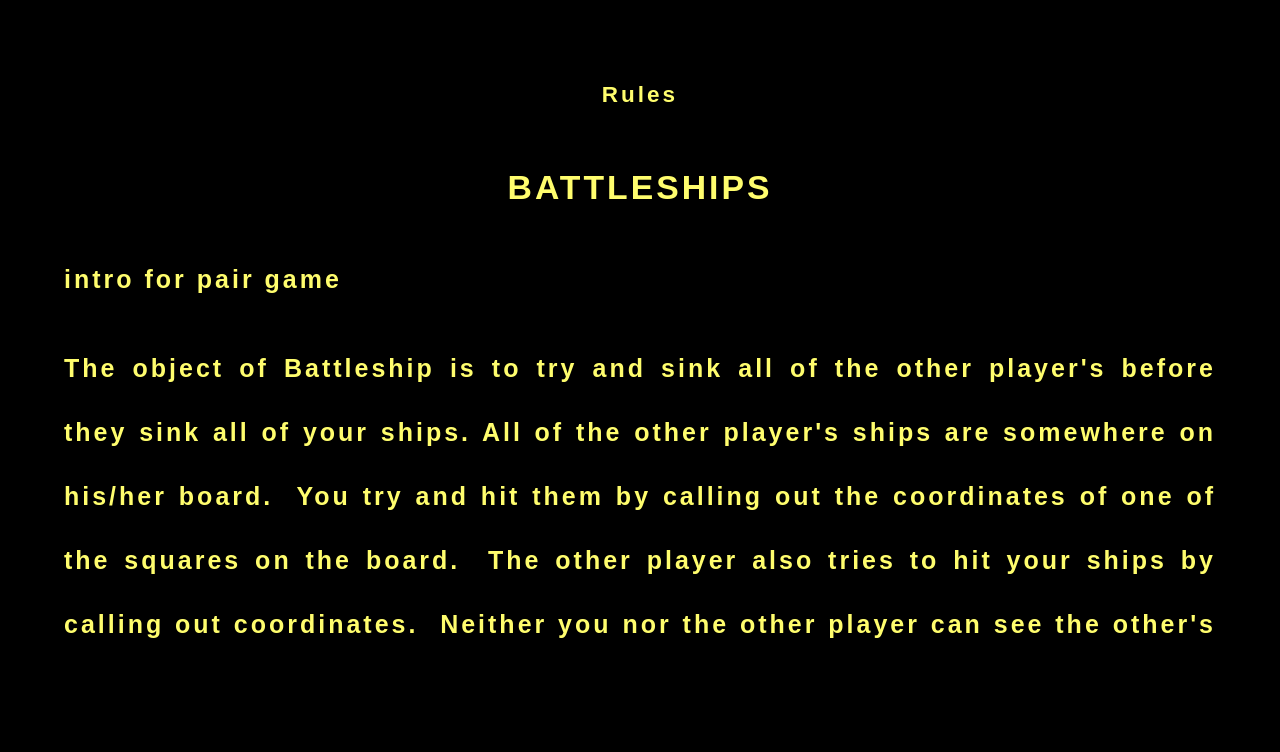
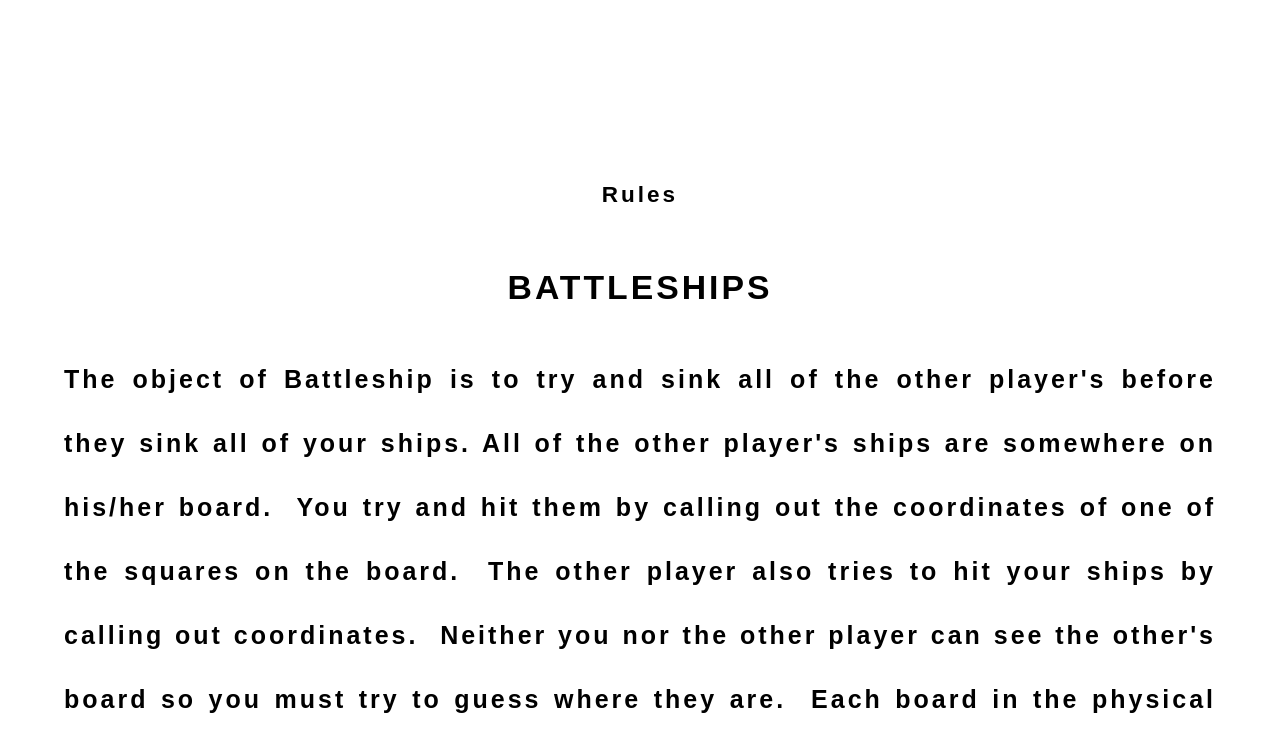
Before and after one commit to maqianlin2015/zilizhou-qianlinma-project2, a React (Create React App) app: page / in a window 1280 px wide. Shown: the top 752 px of the page. Built offline with nearby package versions, Linux system fonts and the light colour scheme.

Commit message:
updatecss

```diff
--- a/src/App.js
+++ b/src/App.js
@@ -13,7 +13,8 @@ const App = () => {
 	const [winner, setWinner] = useState(null);
 	let PlayerOne = CreatePlayer('human-player', 'human');
 	let PlayerTwo = CreatePlayer('ai-player', 'computer');
-	let timeout = 2000;
+	//update timeout from 2000 to 20//
+	let timeout = 20;
 
 	return (
 		<div>
--- a/src/components/Introduction.jsx
+++ b/src/components/Introduction.jsx
@@ -9,7 +9,7 @@ const Introduction = ({ setAppStatus }) => {
 	};
 
 	return (
-		<div className="fade">
+		<div className="fade" >
 			<section className="star-wars-intro" onClick={onSkipIntro}>
 				<div className="crawl">
 					<div className="title">
@@ -17,9 +17,9 @@ const Introduction = ({ setAppStatus }) => {
 						<h1>Battleships</h1>
 					</div>
 					{/* 格式不对，需要调格式 */}
-					<p>intro for pair game</p>
+					{/*<p>intro for pair game</p>*/}
 					<p>The object of Battleship is to try and sink all of the other player's before they sink all of your ships. All of the other player's ships are somewhere on his/her board.  You try and hit them by calling out the coordinates of one of the squares on the board.  The other player also tries to hit your ships by calling out coordinates.  Neither you nor the other player can see the other's board so you must try to guess where they are.  Each board in the physical game has two grids:  the lower (horizontal) section for the player's ships and the upper part (vertical during play) for recording the player's guesses.</p>
-					<p>intro for pair game</p>
+					{/*<p>intro for pair game</p>*/}
 					<br></br>
 					<p className="p-s">Click to the Game</p>
 				</div>
--- a/src/components/NewGame.jsx
+++ b/src/components/NewGame.jsx
@@ -18,15 +18,20 @@ const NewGame = ({ setAppStatus, setWinner }) => {
 			{/* <div className="new-game">
 				<div className="new-game-wrapper"></div>
 			</div> */}
-			{/* <button className="new-game-btn star-btn" onClick={onStartGame}> */}
+			{/* <button className="new-game-btn star-btn" onClick={onStartGame}> */
+			/*添加了div classname buttons和对应的intro.css style*/}
+			<div className="buttons">
 			<button className="" onClick={onStartNormalGame}>
 				Normal Game
 			</button>
+			{/*add space between two buttons*/}
+			<div id="divider" />
 			{/* <button className="start-free-player-game-btn star-btn" onClick={onStartGame}> */}
 			<button className="" onClick={onStartFreePlayerGame}>
 				{/* free player btn 还没有对应的comp+func，写完了normal回来改 */}
 				Free Player Game
 			</button>
+			</div>
 		</div>
 	);
 };
--- a/src/style/App.css
+++ b/src/style/App.css
@@ -45,7 +45,7 @@ header {
 html {
   width: 100%;
   height: 100%;
-  color: white;
+  color: black;
 }
 
 .gh-btn {
@@ -76,7 +76,7 @@ html {
 .new-game,
 .announcer {
   z-index: 10;
-  color: white;
+  color: black;
   position: absolute;
   top: 50vh;
   left: 50vw;
@@ -122,10 +122,10 @@ html {
 }
 
 .star-btn {
-  background-color: black;
+  /*background-color: black;*/
   border: 2px double white;
   border-radius: 5px;
-  color: white;
+  color: black;
   font-family: 'Star Jedi', Quicksand;
   /* transition: all 0.5s; */
   padding: 10px;
@@ -136,9 +136,8 @@ html {
 }
 
 .announcer {
-  background-color: rgb(72, 75, 82);
+  background-color: white;
   border: 5px solid white;
-  box-shadow: 0px 0px 20px lime, inset 0px 0px 50px black;
   top: 45vh;
   border-radius: 50px;
   width: 800px;
--- a/src/style/Intro.css
+++ b/src/style/Intro.css
@@ -12,7 +12,7 @@
   justify-content: center;
   position: relative;
   height: 600px;
-  color: #fffd6d;
+  color: black;
   font-family: 'Pathway Gothic One', sans-serif;
   font-size: 400%;
   font-weight: 600;
@@ -20,6 +20,7 @@
   line-height: 100%;
   perspective: 200px;
   text-align: justify;
+  margin-top: 100px;
 }
 
 .crawl  {
@@ -41,6 +42,16 @@
 .p-center {
   text-align: center;
 }
+
+.buttons {
+  display: flex;
+  justify-content: center;
+  margin-top: 500px;
+}
+
+#divider{
+  width: 20px;
+}
 /*
 @keyframes crawl  {
   0% {
--- a/src/style/index.css
+++ b/src/style/index.css
@@ -6,7 +6,7 @@ body {
     sans-serif;
   -webkit-font-smoothing: antialiased;
   -moz-osx-font-smoothing: grayscale;
-  background-color: #000;
+  background-color:white;
 }
 
 code {
```
Also changed, not shown: src/style/Game.css (line endings or trailing spaces).
